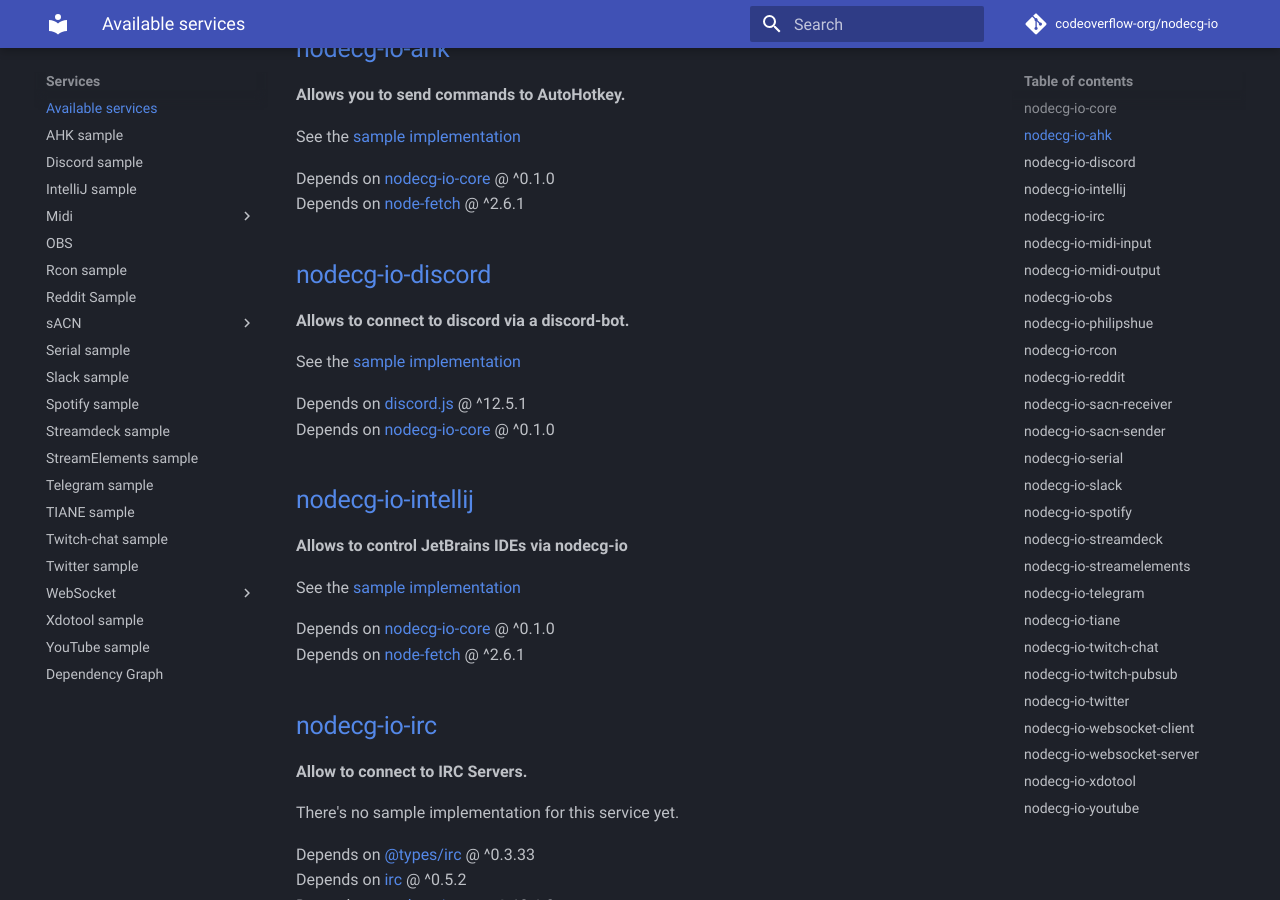
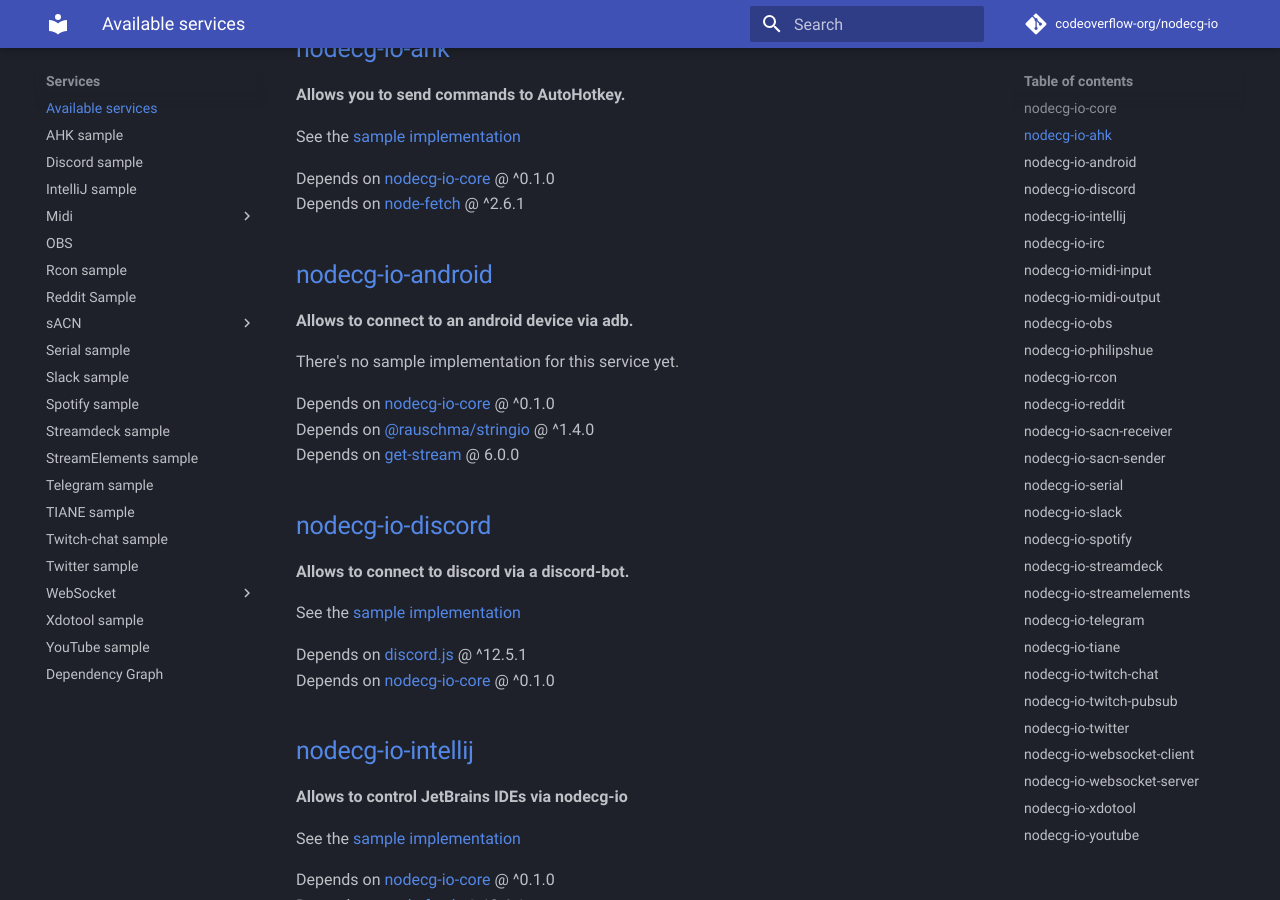
Before and after one commit to codeoverflow-org/nodecg-io-docs, an MkDocs documentation site: the page built from docs/services.md, in a window 1280 px wide and 900 px high, scrolled down 380 px. Built offline with MkDocs 1.6.1 and Material for MkDocs 9.7.7, drawn with Linux system fonts in a browser that asks for light colours; comment, search, counter and statistics services are not loaded.

Commit message:
Update generated documentation ( codeoverflow-org/nodecg-io@56c4889af81e9d8964d07398bcd589fdb07ec5cc)

```diff
--- a/docs/services.md
+++ b/docs/services.md
@@ -16,6 +16,16 @@
 
 Depends on [nodecg-io-core](https://github.com/codeoverflow-org/nodecg-io/tree/master/nodecg-io-core) @ ^0.1.0 <br>
 Depends on [node-fetch](https://www.npmjs.com/package/node-fetch) @ ^2.6.1 <br>
+
+## [nodecg-io-android](https://github.com/codeoverflow-org/nodecg-io/tree/master/nodecg-io-android)
+
+**Allows to connect to an android device via adb.**
+
+There's no sample implementation for this service yet.
+
+Depends on [nodecg-io-core](https://github.com/codeoverflow-org/nodecg-io/tree/master/nodecg-io-core) @ ^0.1.0 <br>
+Depends on [@rauschma/stringio](https://www.npmjs.com/package/@rauschma/stringio) @ ^1.4.0 <br>
+Depends on [get-stream](https://www.npmjs.com/package/get-stream) @ 6.0.0 <br>
 
 ## [nodecg-io-discord](https://github.com/codeoverflow-org/nodecg-io/tree/master/nodecg-io-discord)
 
```
Also changed, not shown: docs/dependencies.md (+6 -1 lines), docs/index.md (+1 -1 lines).
